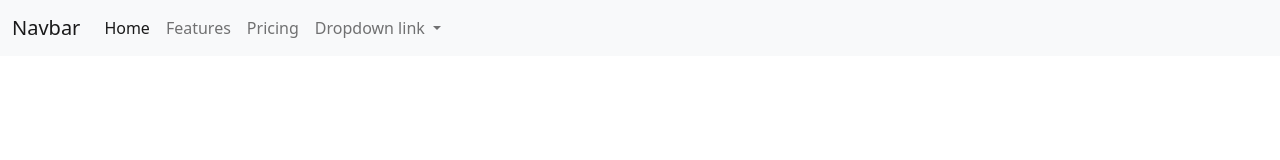
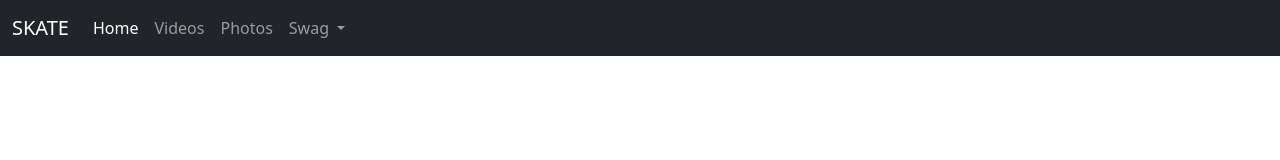
Before and after one commit to Bisha13/learn_bootstrap, a plain HTML site: page skateOrDie/index.html in a window 1280 px wide. Drawn offline with Linux system fonts and the light colour scheme.

Commit message:
Navbar added.

```diff
--- a/skateOrDie/index.html
+++ b/skateOrDie/index.html
@@ -13,9 +13,9 @@
     <title>Привет мир!</title>
   </head>
   <body>
-    <nav class="navbar navbar-expand-lg navbar-light bg-light">
+    <nav class="navbar navbar-expand-lg navbar-dark bg-dark">
       <div class="container-fluid">
-        <a class="navbar-brand" href="#">Navbar</a>
+        <a class="navbar-brand" href="#">SKATE</a>
         <button class="navbar-toggler" type="button" data-bs-toggle="collapse" data-bs-target="#navbarNavDropdown" aria-controls="navbarNavDropdown" aria-expanded="false" aria-label="Toggle navigation">
           <span class="navbar-toggler-icon"></span>
         </button>
@@ -25,19 +25,19 @@
               <a class="nav-link active" aria-current="page" href="#">Home</a>
             </li>
             <li class="nav-item">
-              <a class="nav-link" href="#">Features</a>
+              <a class="nav-link" href="#">Videos</a>
             </li>
             <li class="nav-item">
-              <a class="nav-link" href="#">Pricing</a>
+              <a class="nav-link" href="#">Photos</a>
             </li>
             <li class="nav-item dropdown">
               <a class="nav-link dropdown-toggle" href="#" id="navbarDropdownMenuLink" role="button" data-bs-toggle="dropdown" aria-expanded="false">
-                Dropdown link
+                Swag
               </a>
               <ul class="dropdown-menu" aria-labelledby="navbarDropdownMenuLink">
-                <li><a class="dropdown-item" href="#">Action</a></li>
-                <li><a class="dropdown-item" href="#">Another action</a></li>
-                <li><a class="dropdown-item" href="#">Something else here</a></li>
+                <li><a class="dropdown-item" href="#">Pants</a></li>
+                <li><a class="dropdown-item" href="#">Shirts</a></li>
+                <li><a class="dropdown-item" href="#">Apparel</a></li>
               </ul>
             </li>
           </ul>
```
